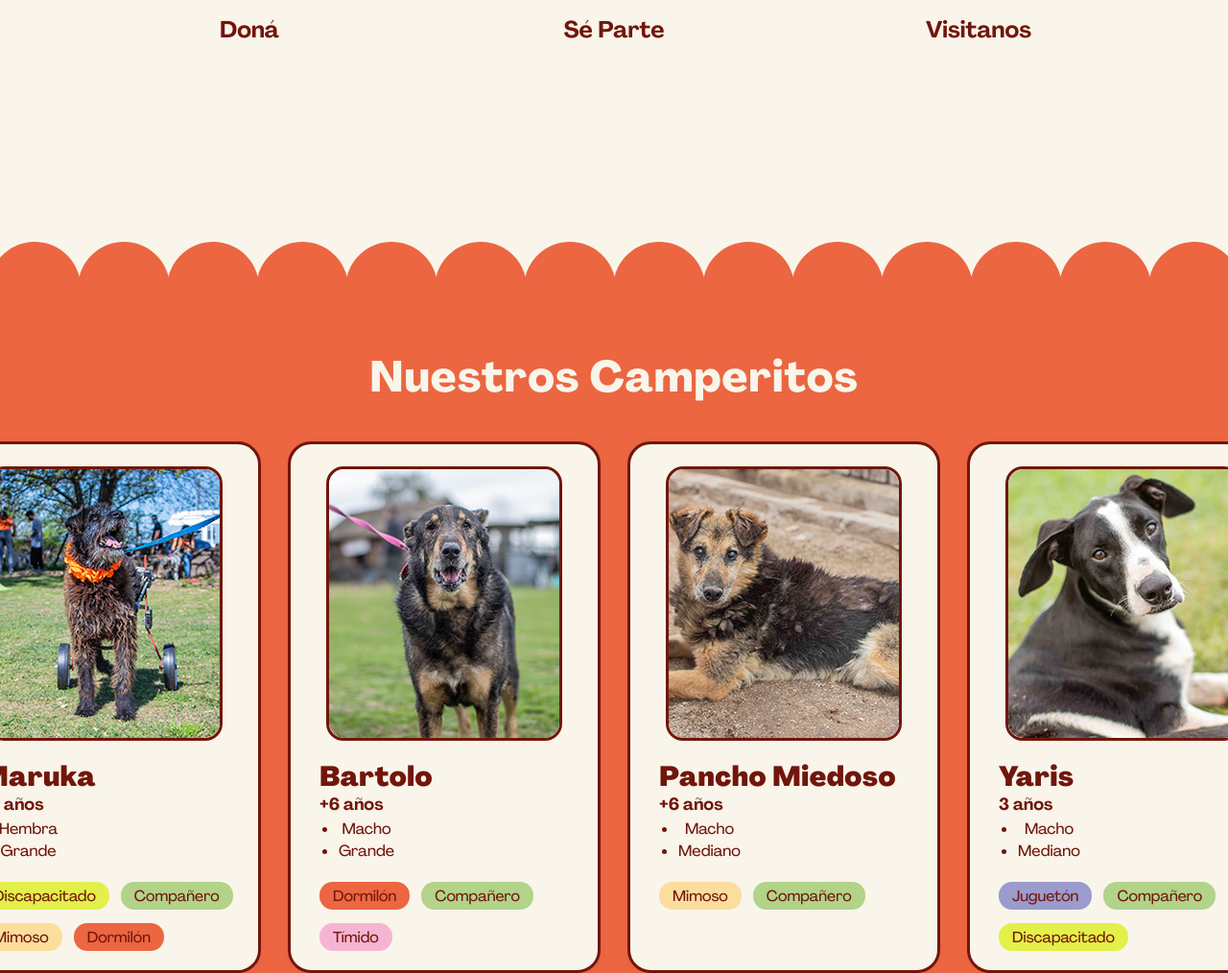
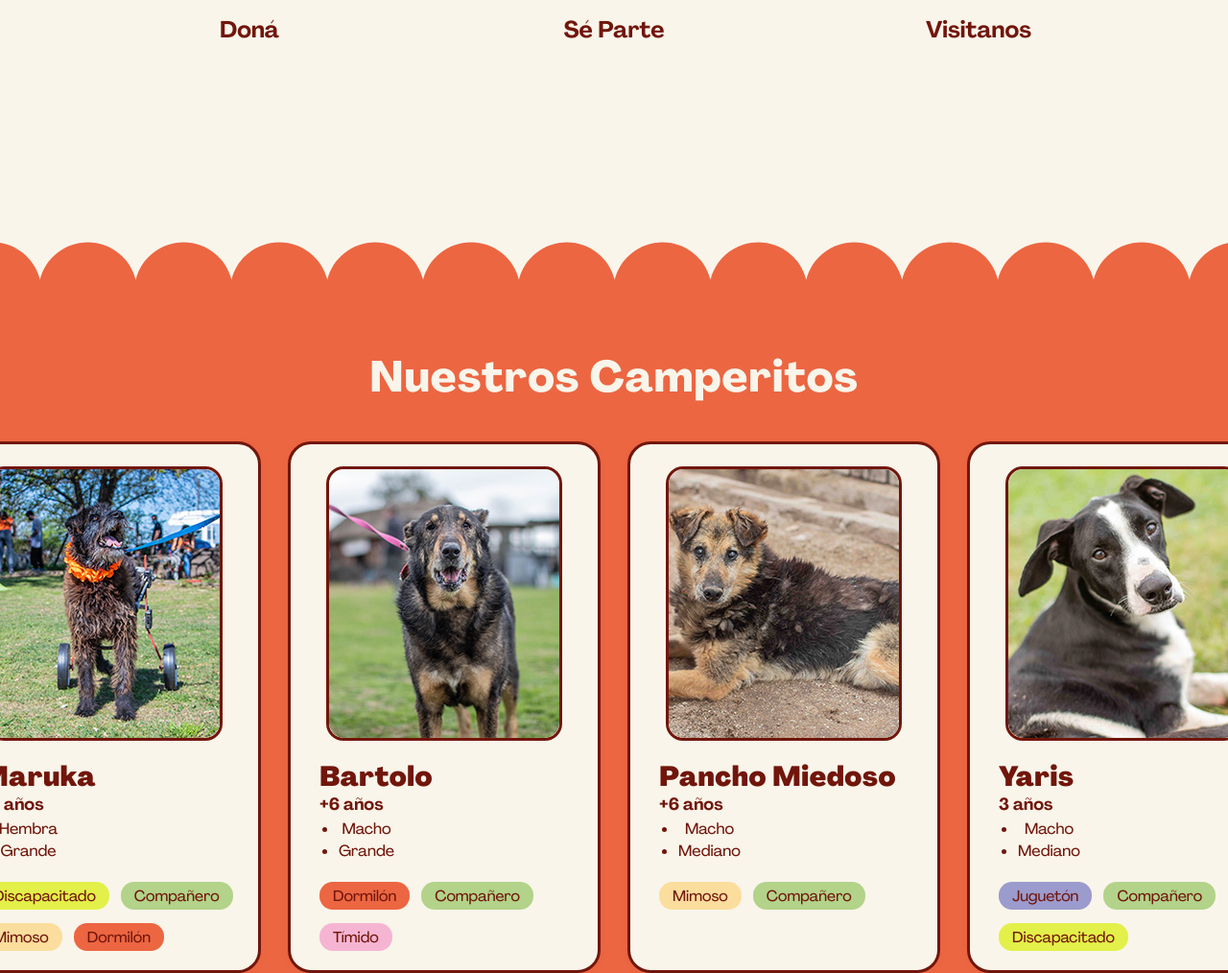
Before and after one commit to Compu3Unla/campito-refugio-2025-1, a plain HTML site: page index.html in a window 1280 px wide. Shown: the part 1950-2964 px from the top of the page at 96% size. Drawn offline with Linux system fonts and the light colour scheme.

Commit message:
no se que pasa las cosas no se actualizan y el main en github se ve completamente distinto a como lo veo en html en mi compu

```diff
--- a/style.css
+++ b/style.css
@@ -818,7 +818,7 @@ h6.campito-descripcion {
     top: 0;
     left: 0;
     width: 100vw;
-    height: 100%;
+    height: 117%;
     min-height: 118vh;
     object-fit: cover;
     z-index: 0;
```
